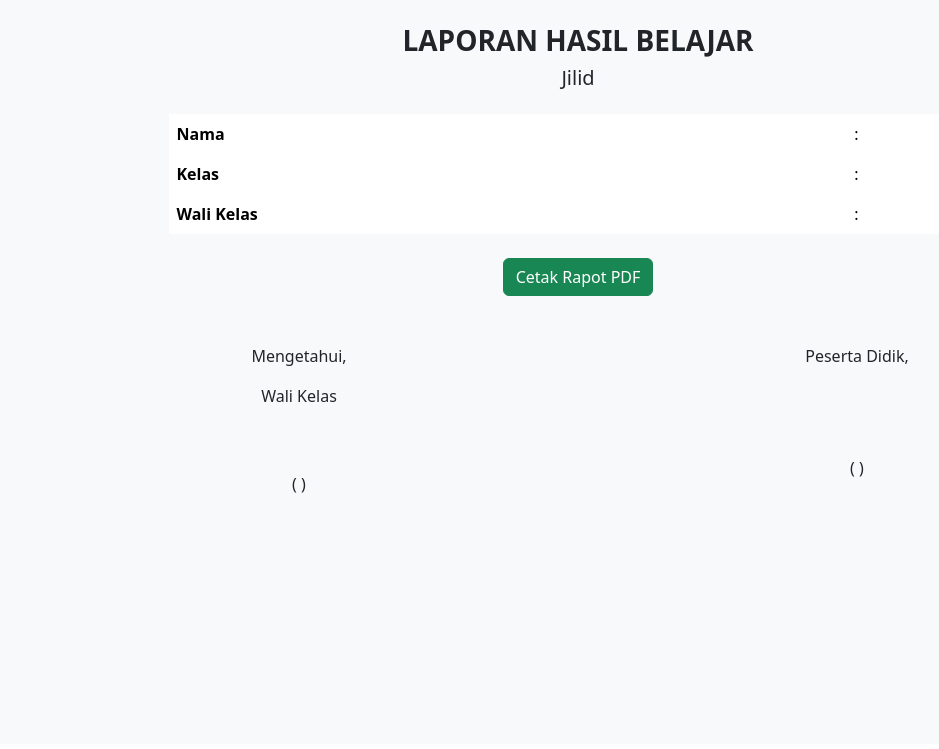
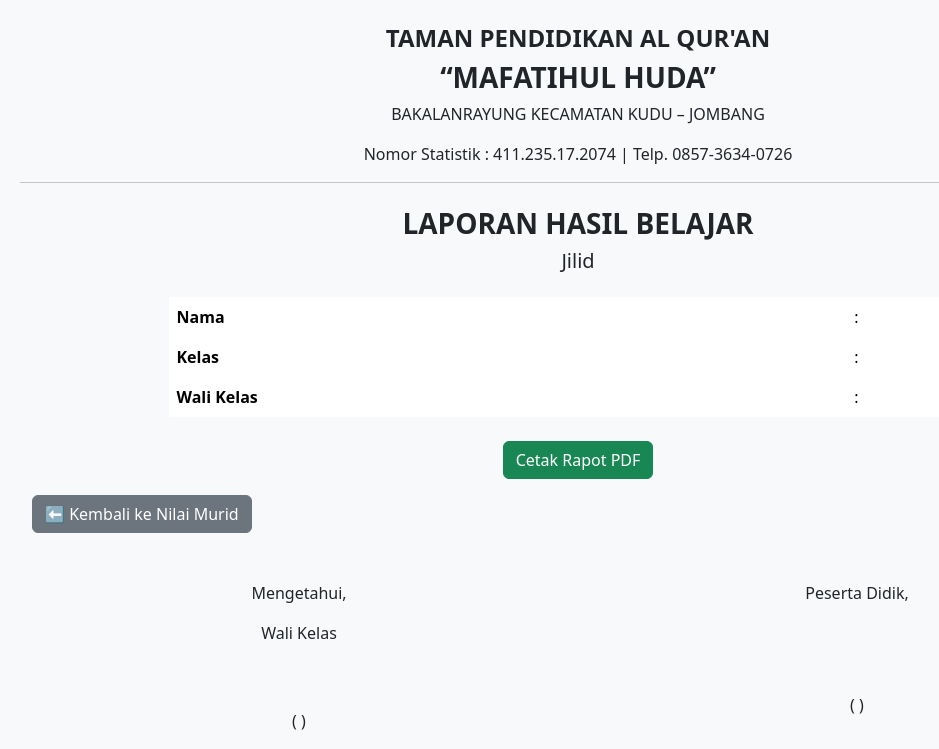
Before and after one commit to ulumuddin87/gitHubRailway, a Python web app: template templates/rapot.html in a window 1280 px wide. Shown: the part 56-805 px from the top of the page, without its empty margins (62-1001 px from the left). Before the commit the page ends 549 px from the top, so only its background shows below. Run offline with Jinja, Linux system fonts and the light colour scheme; the template is opened without the code that fills it, so the values that code supplies are empty.

Commit message:
kop surat

```diff
--- a/templates/rapot.html
+++ b/templates/rapot.html
@@ -1,5 +1,13 @@
 {% extends 'base.html' %}
 {% block content %}
+<div class="text-center mb-4">
+    <h4><b>TAMAN PENDIDIKAN AL QUR'AN</b></h4>
+    <h3><b>“MAFATIHUL HUDA”</b></h3>
+    <p>BAKALANRAYUNG KECAMATAN KUDU – JOMBANG</p>
+    <p>Nomor Statistik : 411.235.17.2074 | Telp. 0857-3634-0726</p>
+    <hr>
+</div>
+
 <div class="container mt-4">
     <div class="text-center mb-4">
         <h3><b>LAPORAN HASIL BELAJAR</b></h3>
@@ -63,6 +71,12 @@
             Cetak Rapot PDF
         </a>
     </div>
+    <div class="mt-3">
+         <a href="{{ url_for('nilai_murid', id=murid['id']) }}" class="btn btn-secondary">
+            ⬅ Kembali ke Nilai Murid
+         </a>
+    </div>
+
 
     <!-- Tanda Tangan -->
     <div class="row mt-5">
```
Also changed, not shown: app.py (+11 -0 lines).
